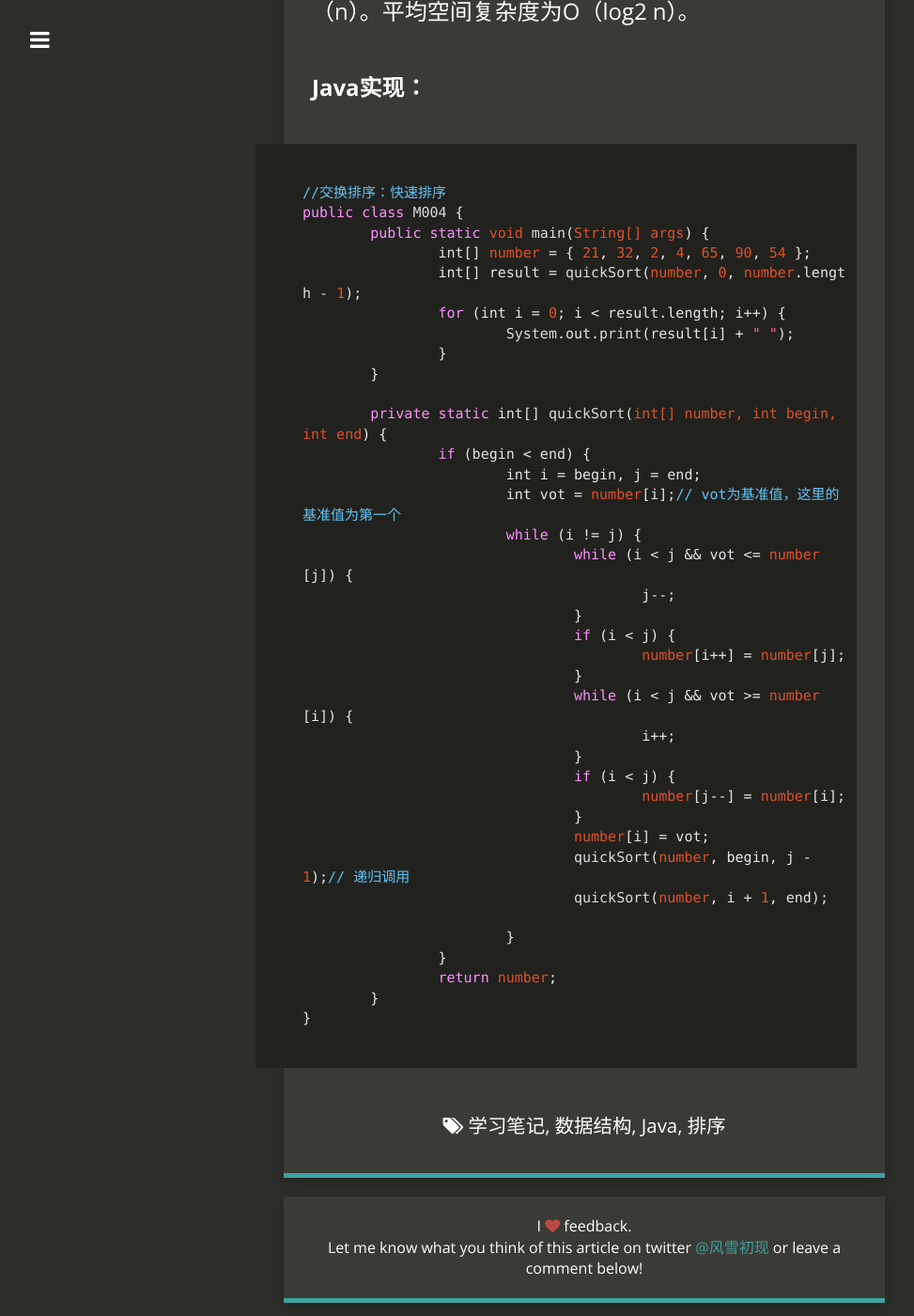
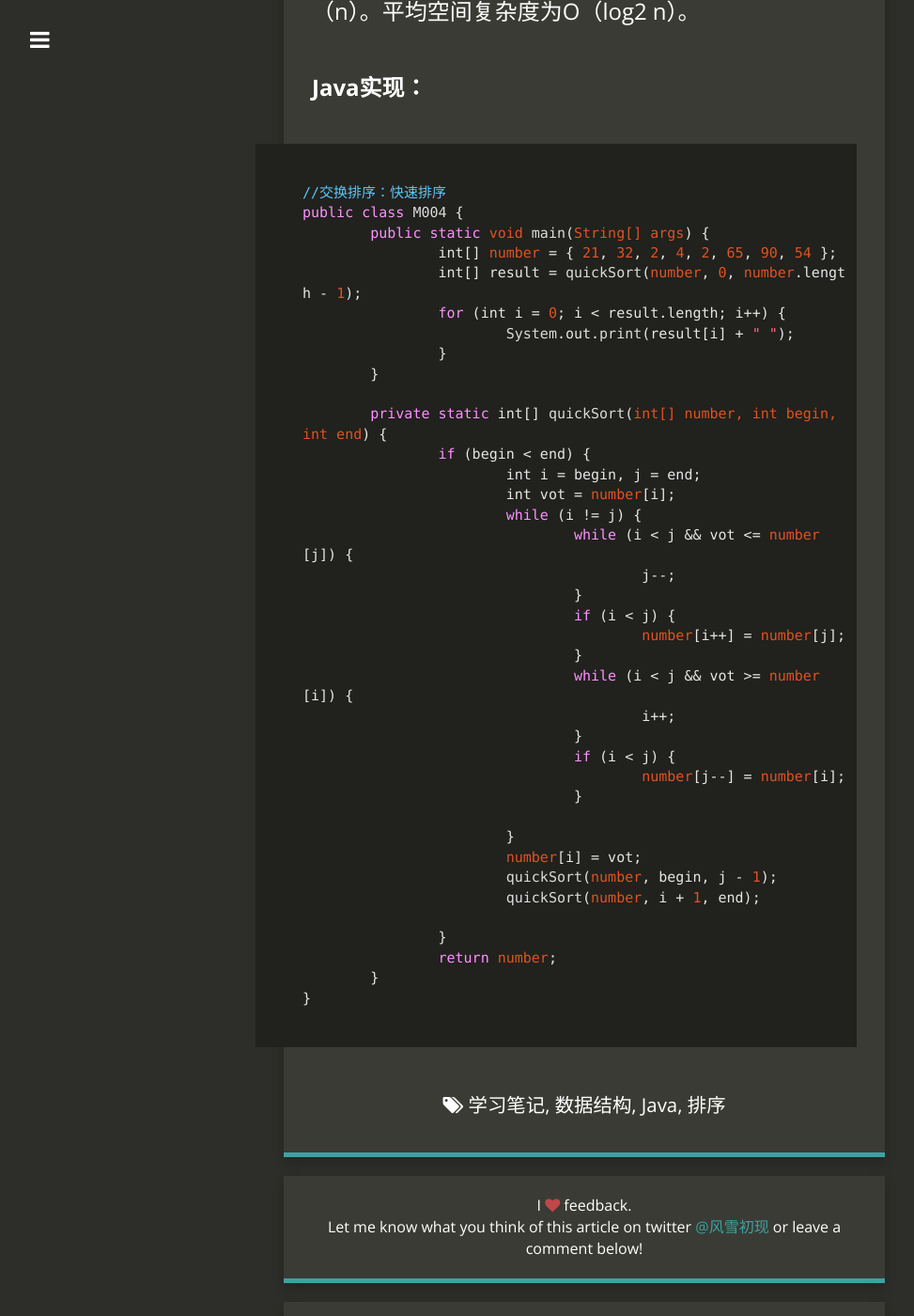
Before and after one commit to YanleiZ/yanleiz.github.com, a Jekyll site: the page built from _posts/2016-10-09-交换排序——快速排序.md, in a window 1280 px wide and 1400 px high, scrolled down 1383 px. Shown: the whole window at 94% size, without its empty margins (18-991 px from the left). Built offline with Jekyll 4.4.1, drawn with Linux system fonts in a browser that asks for light colours; nearby versions of some CDN libraries; Markdown is read by kramdown in place of the engine named in the settings; comment, search, counter and statistics services are not loaded.

Commit message:
2016年10月09日16:09:56添加快速排序

```diff
--- a/_posts/2016-10-09-交换排序——快速排序.md
+++ b/_posts/2016-10-09-交换排序——快速排序.md
@@ -38,7 +38,7 @@ tags:
 //交换排序：快速排序
 public class M004 {
 	public static void main(String[] args) {
-		int[] number = { 21, 32, 2, 4, 65, 90, 54 };
+		int[] number = { 21, 32, 2, 4, 2, 65, 90, 54 };
 		int[] result = quickSort(number, 0, number.length - 1);
 		for (int i = 0; i < result.length; i++) {
 			System.out.print(result[i] + " ");
@@ -48,7 +48,7 @@ public class M004 {
 	private static int[] quickSort(int[] number, int begin, int end) {
 		if (begin < end) {
 			int i = begin, j = end;
-			int vot = number[i];// vot为基准值，这里的基准值为第一个
+			int vot = number[i];
 			while (i != j) {
 				while (i < j && vot <= number[j]) {
 					j--;
@@ -62,11 +62,12 @@ public class M004 {
 				if (i < j) {
 					number[j--] = number[i];
 				}
-				number[i] = vot;
-				quickSort(number, begin, j - 1);// 递归调用
-				quickSort(number, i + 1, end);
 
 			}
+			number[i] = vot;
+			quickSort(number, begin, j - 1);
+			quickSort(number, i + 1, end);
+
 		}
 		return number;
 	}
```
